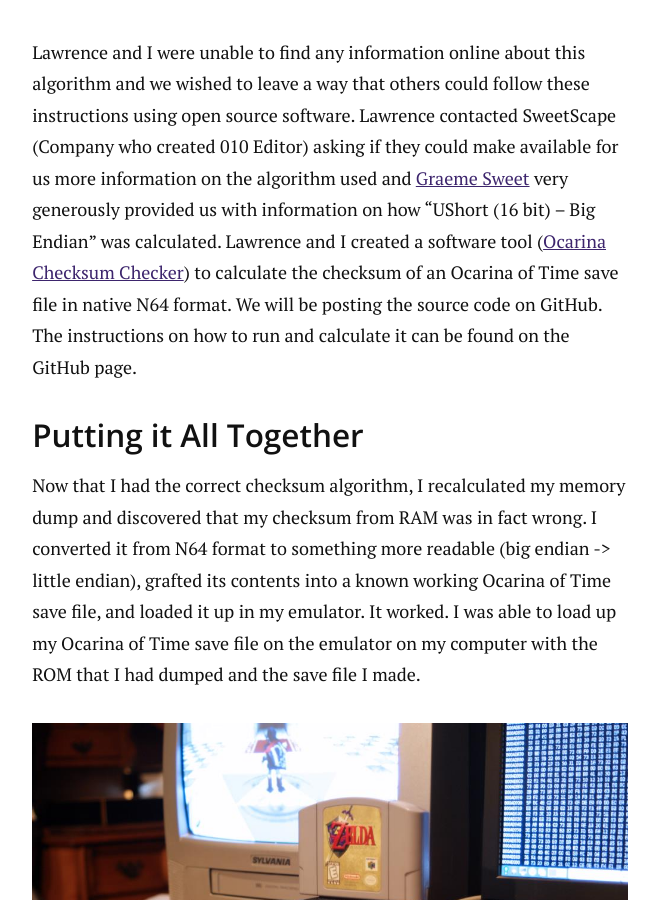
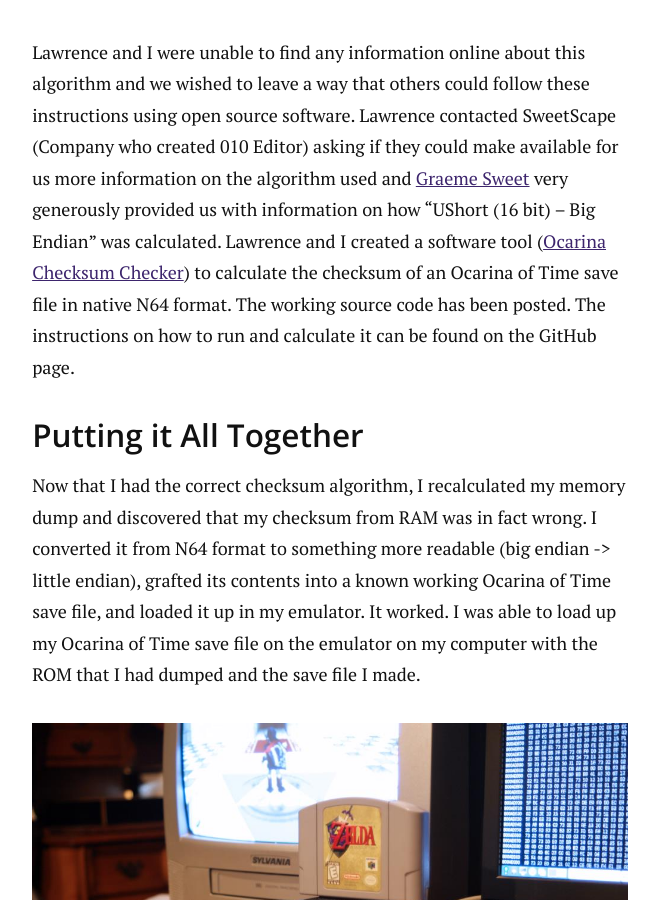
Before and after one commit to aav7fl/website-legacy, a Jekyll site: the page built from _posts/2015-04-11-transferring-n64-saves.md, in a window 1280 px wide and 900 px high, scrolled down 8666 px. Shown: the whole window, without its empty margins (310-969 px from the left). Built offline with Jekyll 4.4.1, drawn with Linux system fonts in a browser that asks for light colours; nearby versions of some CDN libraries; Markdown is read by kramdown in place of the engine named in the settings; comment, search, counter and statistics services are not loaded; some of the changed text lies outside the part shown.

Commit message:
Update 2015-04-11-transferring-n64-saves.md

```diff
--- a/_posts/2015-04-11-transferring-n64-saves.md
+++ b/_posts/2015-04-11-transferring-n64-saves.md
@@ -84,7 +84,7 @@
 
 ![](/assets/img/2015/04/Checksum.png)
 
-Lawrence and I were unable to find any information online about this algorithm and we wished to leave a way that others could follow these instructions using open source software. Lawrence contacted SweetScape (Company who created 010 Editor) asking if they could make available for us more information on the algorithm used and [Graeme Sweet](http://www.sweetscape.com/companyinfo/) very generously provided us with information on how “UShort (16 bit) – Big Endian” was calculated. Lawrence and I created a software tool ([Ocarina Checksum Checker](https://github.com/Vi1i/OcarinaChecksumChecker)) to calculate the checksum of an Ocarina of Time save file in native N64 format. We will be posting the source code on GitHub. The instructions on how to run and calculate it can be found on the GitHub page.
+Lawrence and I were unable to find any information online about this algorithm and we wished to leave a way that others could follow these instructions using open source software. Lawrence contacted SweetScape (Company who created 010 Editor) asking if they could make available for us more information on the algorithm used and [Graeme Sweet](http://www.sweetscape.com/companyinfo/) very generously provided us with information on how “UShort (16 bit) – Big Endian” was calculated. Lawrence and I created a software tool ([Ocarina Checksum Checker](https://github.com/Vi1i/OcarinaChecksumChecker)) to calculate the checksum of an Ocarina of Time save file in native N64 format. The working source code has been posted. The instructions on how to run and calculate it can be found on the GitHub page.
 
 ###Putting it All Together
 
```
Also changed, not shown: other parts of _posts/2015-04-11-transferring-n64-saves.md (+1 -8 lines).
